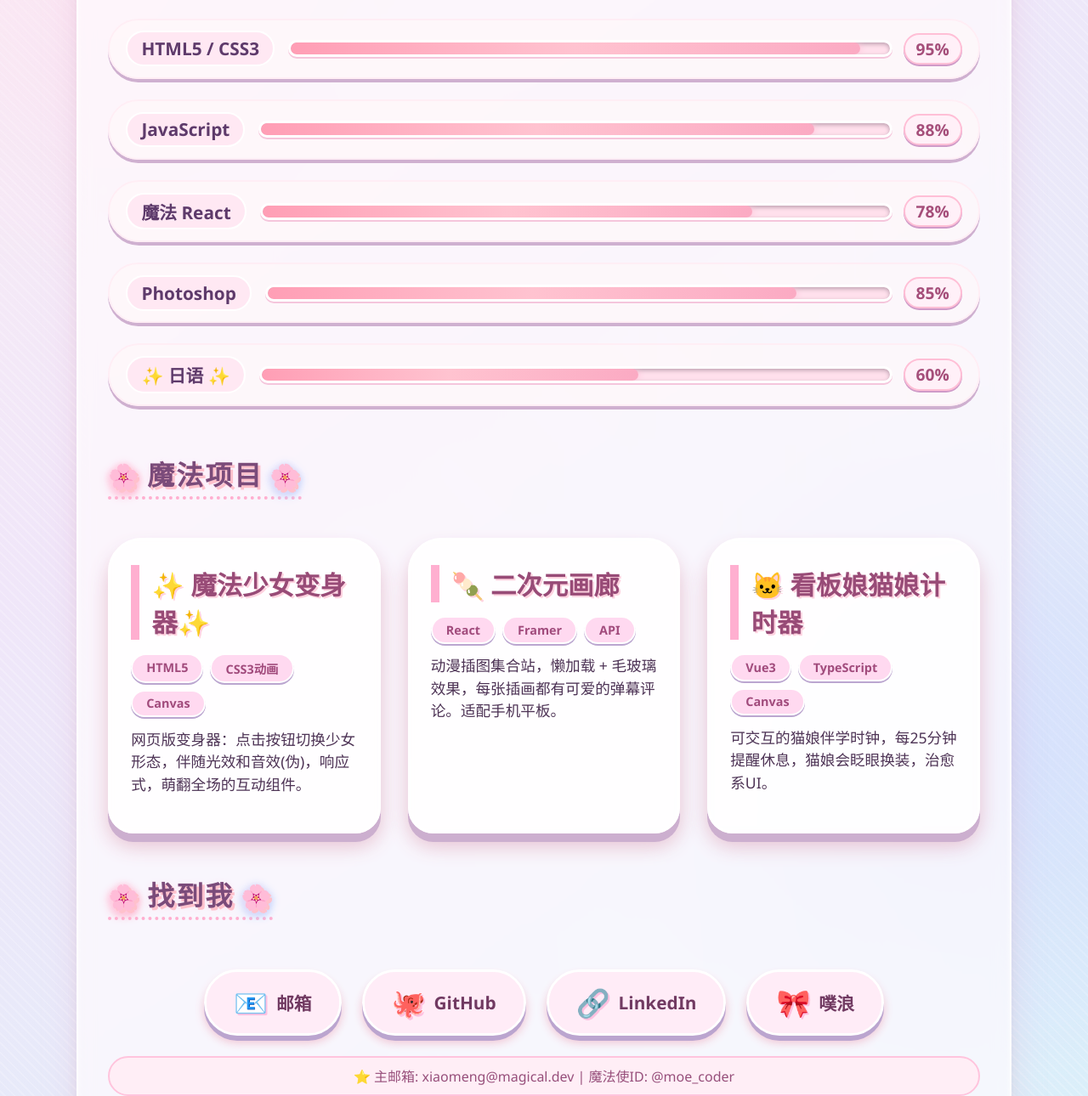
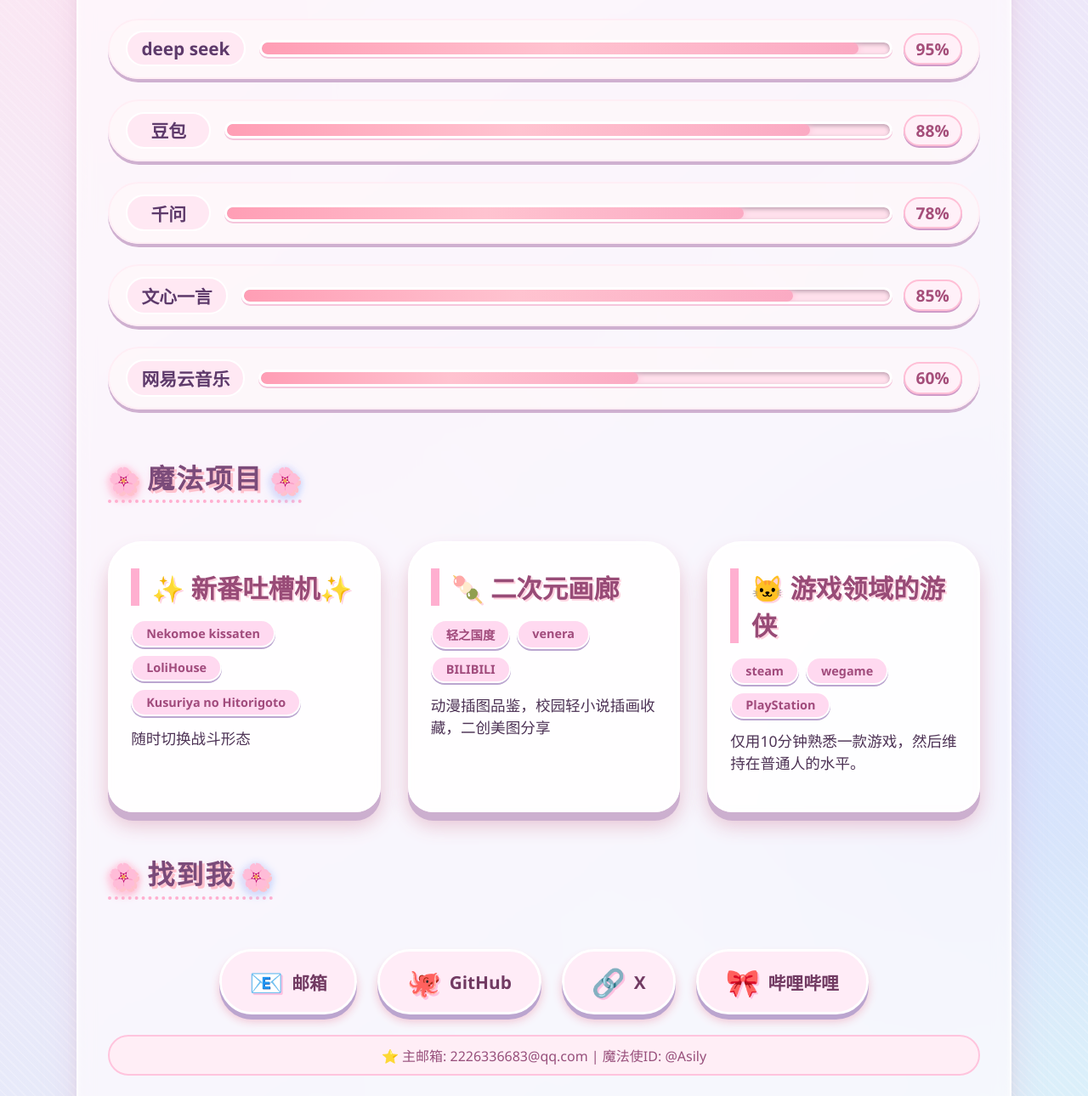
Before and after one commit to wuzhongyuan20-tech/wuzhongyuan20-tech.github.io, a plain HTML site: page index.html in a window 1280 px wide. Shown: the part 396-1686 px from the top of the page at 85% size. Drawn offline with Linux system fonts and the light colour scheme.

Commit message:
Add files via upload

```diff
--- a/index.html
+++ b/index.html
@@ -398,11 +398,11 @@
     <div class="container">
         <!-- 个人简介板块 -->
         <section class="profile">
-            <div class="avatar" title="二次元头像占位">(◕‿◕✿)</div>
+            <img src="你的图片链接.jpg" alt="头像" class="avatar" style="object-fit: cover;">
             <div class="profile-text">
-                <h1>星野 小萌 <span class="highlight">⚡</span></h1>
-                <p class="catch-phrase">✨ 来自魔法次元的前端炼金术士 ✨</p>
-                <p style="margin-top: 0.8rem; color:#7c5380; font-size:1.2rem;">🌟 用代码画出会呼吸的像素世界 🌟</p>
+                <h1>高木 大大 <span class="highlight">⚡</span></h1>
+                <p class="catch-phrase">✨ 来自异世界的游戏苦手 ✨</p>
+                <p style="margin-top: 0.8rem; color:#7c5380; font-size:1.2rem;">🌟 并且是个绝世非酋 🌟</p>
             </div>
         </section>
 
@@ -410,35 +410,35 @@
         <section class="skills-section">
             <h2 class="section-title">技能魔法书</h2>
             <div class="skill-item">
-                <span class="skill-name">HTML5 / CSS3</span>
+                <span class="skill-name">deep seek</span>
                 <div class="progress-wrapper">
                     <div class="progress-bar"><div class="progress" style="width: 95%;"></div></div>
                     <span class="percent">95%</span>
                 </div>
             </div>
             <div class="skill-item">
-                <span class="skill-name">JavaScript</span>
+                <span class="skill-name">豆包</span>
                 <div class="progress-wrapper">
                     <div class="progress-bar"><div class="progress" style="width: 88%;"></div></div>
                     <span class="percent">88%</span>
                 </div>
             </div>
             <div class="skill-item">
-                <span class="skill-name">魔法 React</span>
+                <span class="skill-name">千问</span>
                 <div class="progress-wrapper">
                     <div class="progress-bar"><div class="progress" style="width: 78%;"></div></div>
                     <span class="percent">78%</span>
                 </div>
             </div>
             <div class="skill-item">
-                <span class="skill-name">Photoshop</span>
+                <span class="skill-name">文心一言</span>
                 <div class="progress-wrapper">
                     <div class="progress-bar"><div class="progress" style="width: 85%;"></div></div>
                     <span class="percent">85%</span>
                 </div>
             </div>
             <div class="skill-item">
-                <span class="skill-name">✨ 日语 ✨</span>
+                <span class="skill-name">网易云音乐</span>
                 <div class="progress-wrapper">
                     <div class="progress-bar"><div class="progress" style="width: 60%;"></div></div>
                     <span class="percent">60%</span>
@@ -451,31 +451,31 @@
             <h2 class="section-title">魔法项目</h2>
             <div class="project-grid">
                 <div class="project-card">
-                    <h3>✨ 魔法少女变身器✨</h3>
+                    <h3>✨ 新番吐槽机✨</h3>
                     <div class="project-tags">
-                        <span class="tag">HTML5</span>
-                        <span class="tag">CSS3动画</span>
-                        <span class="tag">Canvas</span>
+                        <span class="tag">Nekomoe kissaten</span>
+                        <span class="tag">LoliHouse</span>
+                        <span class="tag">Kusuriya no Hitorigoto</span>
                     </div>
-                    <p class="project-desc">网页版变身器：点击按钮切换少女形态，伴随光效和音效(伪)，响应式，萌翻全场的互动组件。</p>
+                    <p class="project-desc">随时切换战斗形态</p>
                 </div>
                 <div class="project-card">
                     <h3>🍡 二次元画廊</h3>
                     <div class="project-tags">
-                        <span class="tag">React</span>
-                        <span class="tag">Framer</span>
-                        <span class="tag">API</span>
+                        <span class="tag">轻之国度</span>
+                        <span class="tag">venera</span>
+                        <span class="tag">BILIBILI</span>
                     </div>
-                    <p class="project-desc">动漫插图集合站，懒加载 + 毛玻璃效果，每张插画都有可爱的弹幕评论。适配手机平板。</p>
+                    <p class="project-desc">动漫插图品鉴，校园轻小说插画收藏，二创美图分享</p>
                 </div>
                 <div class="project-card">
-                    <h3>🐱 看板娘猫娘计时器</h3>
+                    <h3>🐱 游戏领域的游侠</h3>
                     <div class="project-tags">
-                        <span class="tag">Vue3</span>
-                        <span class="tag">TypeScript</span>
-                        <span class="tag">Canvas</span>
+                        <span class="tag">steam</span>
+                        <span class="tag">wegame</span>
+                        <span class="tag">PlayStation</span>
                     </div>
-                    <p class="project-desc">可交互的猫娘伴学时钟，每25分钟提醒休息，猫娘会眨眼换装，治愈系UI。</p>
+                    <p class="project-desc">仅用10分钟熟悉一款游戏，然后维持在普通人的水平。</p>
                 </div>
             </div>
         </section>
@@ -485,29 +485,29 @@
             <h2 class="section-title">找到我</h2>
             <div class="contact-list">
                 <div class="contact-item">
-                    <a href="mailto:xiaomeng@magical.dev" target="_blank">
+                    <a href="2226336683@qq.com" target="_blank">
                         <span class="contact-emoji">📧</span> 邮箱
                     </a>
                 </div>
                 <div class="contact-item">
-                    <a href="#" target="_blank">
+                    <a href="https://github.com/wuzhongyuan20-tech" target="_blank">
                         <span class="contact-emoji">🐙</span> GitHub
                     </a>
                 </div>
                 <div class="contact-item">
                     <a href="#" target="_blank">
-                        <span class="contact-emoji">🔗</span> LinkedIn
+                        <span class="contact-emoji">🔗</span> X
                     </a>
                 </div>
                 <div class="contact-item">
                     <a href="#" target="_blank">
-                        <span class="contact-emoji">🎀</span> 噗浪
+                        <span class="contact-emoji">🎀</span> 哔哩哔哩
                     </a>
                 </div>
             </div>
             <!-- 备用邮箱直接显示占位 也可 -->
             <p style="text-align: center; margin-top: 1.5rem; color:#974f7b; font-weight: 500; background: #ffeef6; border-radius: 30px; padding: 0.6rem; border: 2px solid #ffc4dd;">
-                ⭐ 主邮箱: xiaomeng@magical.dev  |  魔法使ID: @moe_coder
+                ⭐ 主邮箱: 2226336683@qq.com  |  魔法使ID: @Asily
             </p>
         </section>
 
```
